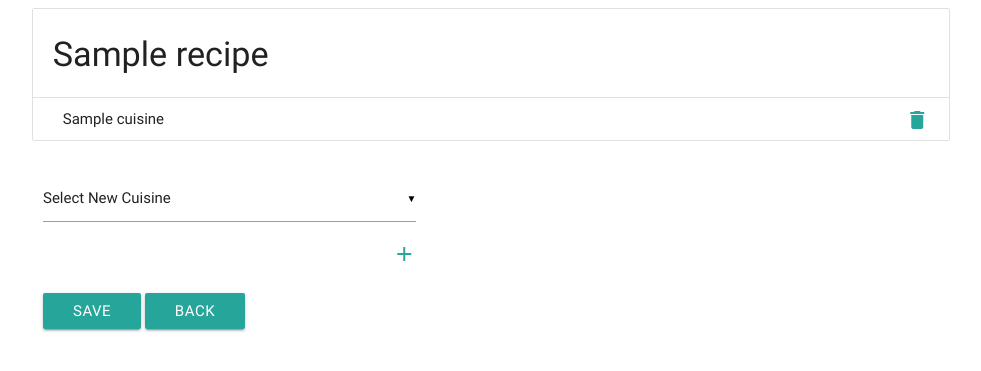
After one commit to GarethMellon/data-centric-project, a Flask app: page /cuisine/1/1/ in a window 1280 px wide. The commit adds this page. Shown: the top 371 px of the page, without its empty margins (149-1130 px from the left). Run offline with Flask 2, Linux system fonts and the light colour scheme; tables that the repository leaves empty hold one stand-in row (values such as "Sample post").

Commit message:
New page cuisine.html and route and put page basics in place.

```diff
--- a/app.py
+++ b/app.py
@@ -101,6 +101,20 @@ def course (recipe_ID, course_ID):
                             course_data = course_data,
                             course_list_data = course_list_data)
 
+@app.route("/cuisine/<recipe_ID>/<cuisine_ID>/")
+def cuisine (recipe_ID, cuisine_ID):
+    # prep data for page
+    cuisine_sql = "SELECT recipes.ID AS recipe_ID, recipes.name AS recipe_name, cuisine.ID AS cuisine_ID, cuisine.name AS cuisine_name FROM recipes JOIN cuisine ON recipes.ID = cuisine.recipes_ID WHERE recipes.ID = " + recipe_ID + " AND cuisine.ID = " + cuisine_ID +";"
+    cuisine_data = select_data(cuisine_sql)
+
+    cuisine_list_sql = "SELECT cuisine_list.ID AS cuisine_list_ID, cuisine_list.name AS cuisine_list_name from cuisine_list;"
+    cuisine_list_data = select_data(cuisine_list_sql)
+
+    return render_template("cuisine.html",
+                            page_title = "cuisine",
+                            cuisine_data = cuisine_data,
+                            cuisine_list_data = cuisine_list_data)
+
 if __name__ == '__main__':
     app.run(host=os.environ.get('IP'),
         port=int(os.environ.get('PORT')),
--- /dev/null
+++ b/templates/cuisine.html
@@ -0,0 +1,43 @@
+{% extends "base.html" %} {% block content %}
+
+<div class="container">
+    <div class="row">
+        <div class="col s12">
+
+            <div class="row">
+                <ul class="collection with-header">
+                    <li class="collection-header">
+                        <h4> {{ cuisine_data[0].recipe_name }} </h4>
+                    </li>
+                    {% for row in cuisine_data %}
+                    <li class="collection-item">
+                        <div> {{row.cuisine_name}} <a href="#!" class="secondary-content"><i class = "material-icons">delete</i></a></div>
+                    </li>
+                    {% endfor %}
+                </ul>
+            </div>
+
+            <div class="col s5">
+                <div class="row">
+                    <select>
+                        <option value = "" disabled selected>Select New Cuisine</option>
+                            {% for row in cuisine_list_data %}
+                                <option value = "1">{{row.cuisine_list_name}}</option>
+                            {% endfor %}
+                    </select>
+                    <a href="#" class="secondary-content"><i class = "material-icons">add</i></a>
+                </div>
+            </div>
+
+            <div class="col s12">
+                <div class="row">
+                    <a href="#" class="btn">Save</a>
+                    <a href="{{url_for('recipes', recipe_ID = cuisine_data[0].recipe_ID) }}" class="btn">Back</a>
+                </div>
+            </div>
+        </div>
+    </div>
+</div>
+</div>
+
+{% endblock %}
--- a/templates/recieps.html
+++ b/templates/recieps.html
@@ -50,7 +50,7 @@
                 {% endif %}
                 <li class="collection-item">
                     <div>{{ cuisine.name }}
-                        <a href="#!" class="secondary-content"><i class="material-icons">edit</i></a>
+                        <a href="{{url_for('cuisine', recipe_ID = recipe.ID, cuisine_ID = cuisine.ID)}}" class="secondary-content"><i class="material-icons">edit</i></a>
                     </div>
                 </li>
                 {% endif %} {% endfor %}
```
